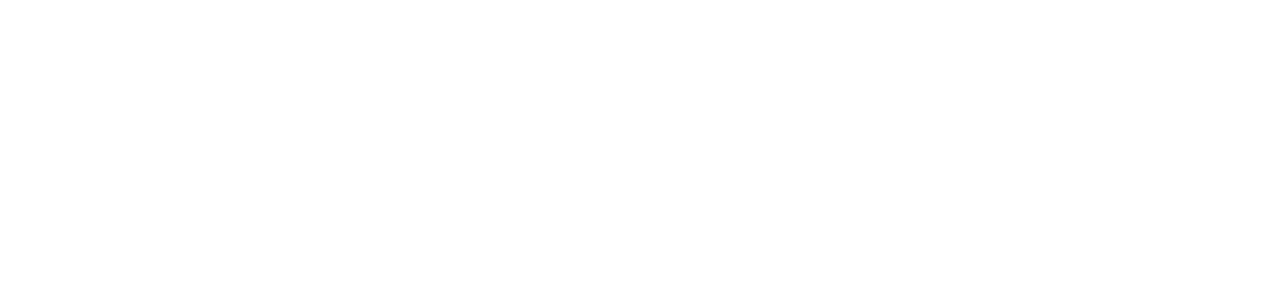
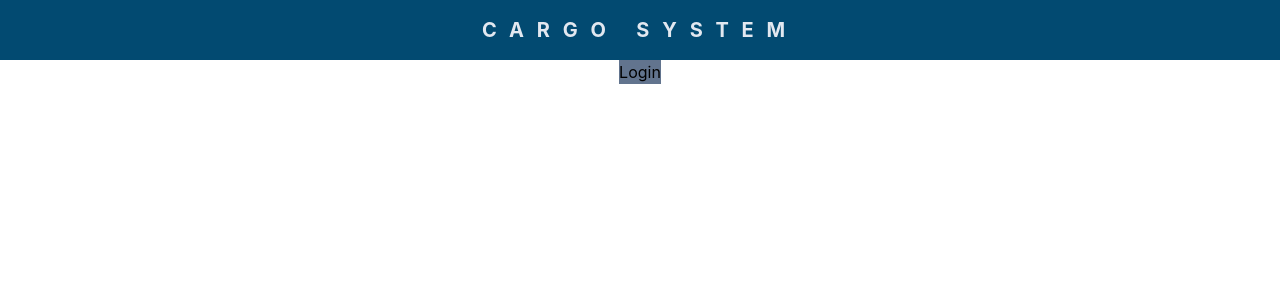
Before and after one commit to IVShelkunov/cargo-board, a React (Vite) app: page /login in a window 1280 px wide. Shown: the top 300 px of the page. Built offline with nearby package versions, Linux system fonts and the light colour scheme.

Commit message:
feat:react-router-dom is set up and basic routes have been added

```diff
--- a/package.json
+++ b/package.json
@@ -19,6 +19,7 @@
     "react": "^19.2.8",
     "react-dom": "^19.2.8",
     "react-hook-form": "^7.85.0",
+    "react-router-dom": "^7.18.2",
     "tailwindcss": "^4.3.3",
     "zod": "^4.4.3",
     "zustand": "^5.0.15"
--- /dev/null
+++ b/src/components/layout/AppLayout.tsx
@@ -0,0 +1,14 @@
+import { Outlet } from "react-router-dom";
+
+export function AppLayout() {
+  return (
+    <div className="flex flex-col">
+      <header className="flex items-center justify-center tracking-[0.8em] font-bold bg-sky-900 p-4">
+        <h1 className="text-xl text-slate-200">CARGO SYSTEM</h1>
+      </header>
+      <main className="flex items-center justify-center ">
+        <Outlet />
+      </main>
+    </div>
+  );
+}
--- a/src/main.tsx
+++ b/src/main.tsx
@@ -1,15 +1,36 @@
 import { StrictMode } from "react";
 import { createRoot } from "react-dom/client";
 import "./index.css";
-import App from "./App.tsx";
 import { QueryClient, QueryClientProvider } from "@tanstack/react-query";
 import { ReactQueryDevtools } from "@tanstack/react-query-devtools";
+import { createBrowserRouter, RouterProvider } from "react-router-dom";
+import { AppLayout } from "./components/layout/AppLayout.tsx";
+import { ErrorPage } from "./pages/ErrorPage.tsx";
+import { DashboardPage } from "./pages/DashboardPage.tsx";
+import { LoginPage } from "./pages/LoginPage.tsx";
 
 const queryClient = new QueryClient();
+const router = createBrowserRouter([
+  {
+    path: "/",
+    element: <AppLayout />,
+    errorElement: <ErrorPage />,
+    children: [
+      {
+        index: true,
+        element: <DashboardPage />,
+      },
+      {
+        path: "login",
+        element: <LoginPage />,
+      },
+    ],
+  },
+]);
 createRoot(document.getElementById("root")!).render(
   <StrictMode>
     <QueryClientProvider client={queryClient}>
-      <App />
+      <RouterProvider router={router} />
       <ReactQueryDevtools initialIsOpen={false} />
     </QueryClientProvider>
   </StrictMode>,
--- /dev/null
+++ b/src/pages/DashboardPage.tsx
@@ -0,0 +1,7 @@
+export function DashboardPage() {
+  return (
+    <main>
+      <h2>DashBoard</h2>
+    </main>
+  );
+}
--- /dev/null
+++ b/src/pages/ErrorPage.tsx
@@ -0,0 +1,7 @@
+export function ErrorPage() {
+  return (
+    <main className="bg-slate-600">
+      <h1 className="text-center text-red-500">Not found page</h1>
+    </main>
+  );
+}
--- /dev/null
+++ b/src/pages/LoginPage.tsx
@@ -0,0 +1,7 @@
+export function LoginPage() {
+  return (
+    <main className="flex flex-row bg-slate-500">
+      <h2>Login</h2>
+    </main>
+  );
+}
```
Also changed, not shown: 1 other file (tests, documents, lock files or other folders).
